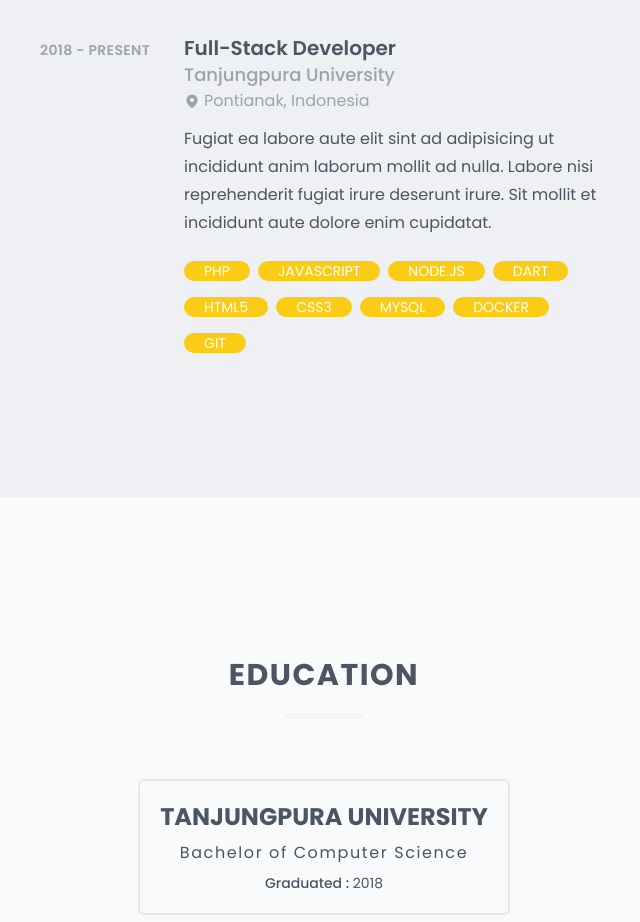
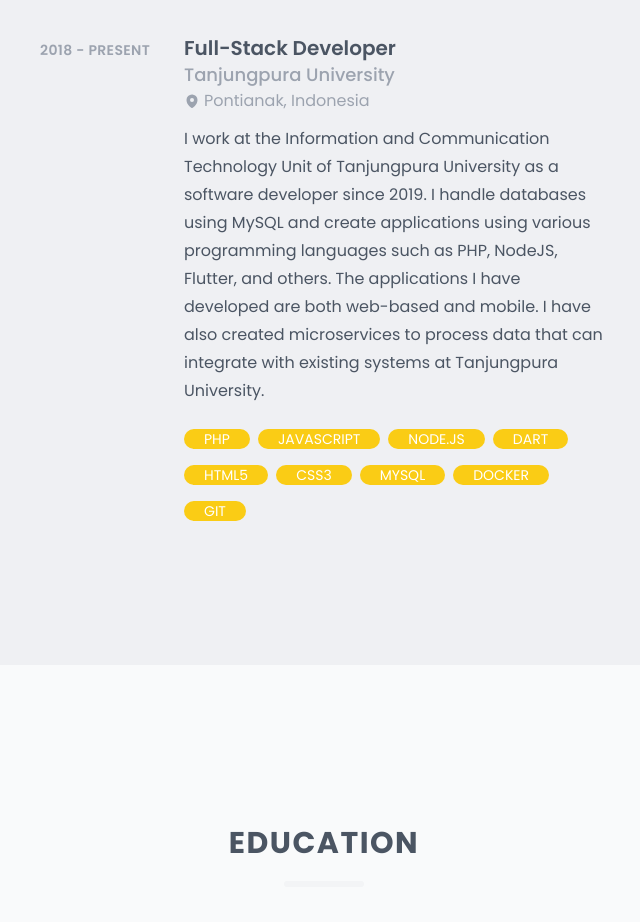
Before and after one commit to mrdiio/mrdiio.github.io, a React (Vite) app: page / in a window 1280 px wide. Shown: the part 2260-3182 px from the top of the page, without its empty margins (316-956 px from the left). Built offline with nearby package versions, Linux system fonts and the light colour scheme.

Commit message:
update description experience

```diff
--- a/src/pages/Home/Experience.jsx
+++ b/src/pages/Home/Experience.jsx
@@ -9,7 +9,7 @@
       location: 'Pontianak, Indonesia',
       date: '2018 - Present',
       description:
-        'Fugiat ea labore aute elit sint ad adipisicing ut incididunt anim laborum mollit ad nulla. Labore nisi reprehenderit fugiat irure deserunt irure. Sit mollit et incididunt aute dolore enim cupidatat.',
+        'I work at the Information and Communication Technology Unit of Tanjungpura University as a software developer since 2019. I handle databases using MySQL and create applications using various programming languages such as PHP, NodeJS, Flutter, and others. The applications I have developed are both web-based and mobile. I have also created microservices to process data that can integrate with existing systems at Tanjungpura University.',
       tech: [
         'PHP',
         'Javascript',
@@ -41,7 +41,7 @@
     //     'Git',
     //   ],
     // },
-  ];
+  ]
 
   return (
     <div id="experience" className="py-24 bg-gray-200/50">
```
